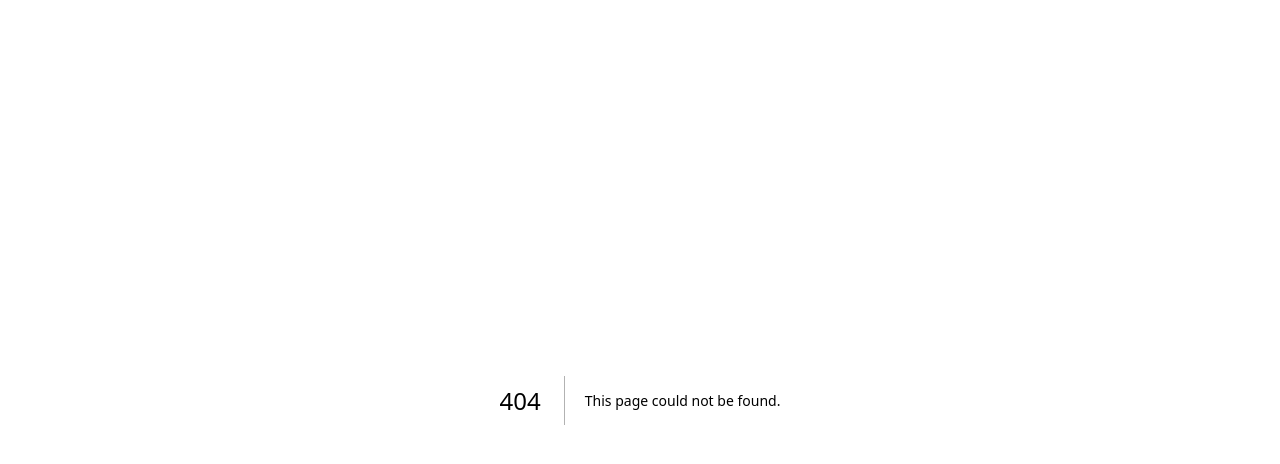
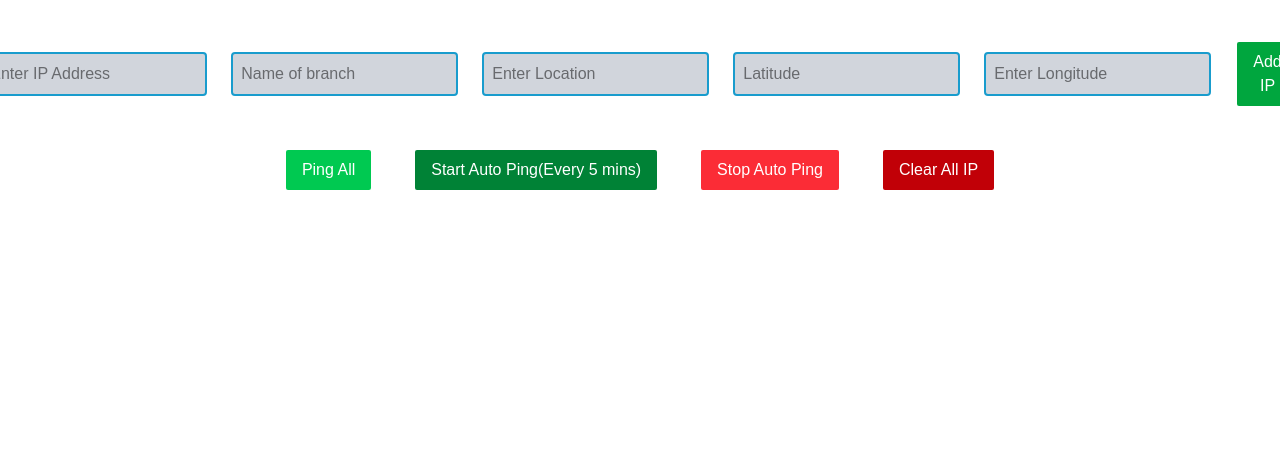
Before and after one commit to Dinesh-jrr/HEI-System, a Next.js app: page /admin in a window 1280 px wide. Before the commit this address had no page. Shown: the top 464 px of the page. Built offline with nearby package versions, Linux system fonts and the light colour scheme.

Commit message:
fixing the bugs

```diff
--- /dev/null
+++ b/app/admin/page.tsx
@@ -0,0 +1,187 @@
+"use client";
+
+import { Branch } from "@/types";
+import React, { useState } from "react";
+import Marquee from "react-fast-marquee";
+import { toast } from "sonner";
+
+type HeaderProps = {
+  onAddBranch: (branch: Branch) => void;
+};
+const Header = ({ onAddBranch }: HeaderProps) => {
+  const [ip, setIp] = useState("");
+  const [location, setLocation] = useState("");
+  const [name,setName]=useState("");
+  const [latitude,setLatitude]=useState("");
+  const [longitude,setLongitude]=useState("");
+  const [ipAddress,setIpAdrress]=useState("");
+  const [response,setResponse]=useState(null);
+  const [error, setError]=useState(null);
+  const [speed, setSpeed] = useState(50);
+  const [branchStatuses, setBranchStatuses] = useState<Branch[]>([]);
+
+
+  const updates = [
+    "Ping sent to all users",
+    "Kathmandu map updated",
+    "New marker added in Pokhara",
+    "Server restarted successfully",
+    "User feedback received"
+  ];
+
+
+
+
+
+  const handleAddIp = async () => {
+  const latNum = Number(latitude);
+  const lngNum = Number(longitude);
+
+  if (!ip || !name || !location || isNaN(latNum) || isNaN(lngNum)) {
+    toast.error("All fields are required and latitude/longitude must be valid numbers");
+    return;
+  }
+
+  try {
+    const res = await fetch("/api/branch", {
+      method: "POST",
+      headers: { "Content-Type": "application/json" },
+      body: JSON.stringify({ ipAddress: ip, branchName: name, location, latitude: latNum, longitude: lngNum }),
+    });
+    const data = await res.json();
+
+    if (!res.ok) {
+      setError(data.error || "Something went wrong");
+      setResponse(null);
+      toast.error(data.error || "Failed to add IP");
+    } else {
+      setResponse(data);
+      setError(null);
+
+      // Second: Immediately ping the IP
+    const pingRes = await fetch("/api/ping", {
+      method: "POST",
+      headers: { "Content-Type": "application/json" },
+      body: JSON.stringify({ ipAddress: data.ipAddress }),
+    });
+    const pingData = await pingRes.json();
+      const normalizedBranch: Branch = {
+          id: data._id || data.id,
+          name: data.branchName || name,
+          coords: [data.latitude || latNum, data.longitude || lngNum],
+          status: pingData.status || "down",
+          ipAddress: data.ipAddress || ip,
+          history: data.history || [],
+          latitude: 0,
+          longitude: 0,
+          branchName: "",
+          lat: 0,
+          lng: 0,
+          segments: [],
+          provinceCode: ""
+      };
+
+
+onAddBranch(normalizedBranch);
+toast.success("IP added successfully");
+
+setBranchStatuses(prev => [normalizedBranch, ...prev]);
+
+      // Clear inputs
+      setIp("");
+      setName("");
+      setLocation("");
+      setLatitude("");
+      setLongitude("");
+    }
+  } catch (err) {
+    setError((err as any).message || "Fetch error");
+    toast.error((err as any).message || "Fetch error");
+  }
+};
+
+
+  const handlePing=()=>{
+    toast.success("All IP pings Successfully!");
+  };
+
+  const handleAutoPing=()=>{
+    toast.success("Auto IP started Successfully!");
+  }
+
+  const handleStopPing=()=>{
+      toast.success("IP stopped Successfully!");
+  }
+
+  const handleClearPing=()=>{
+      toast.success("All IP clear Successfully!");
+  }
+
+
+  return (
+    <header className="text-white mt-10 rounded-lg flex flex-col  gap-10 items-center justify-center">
+      <div className="flex gap-6 justify-center items-center">
+        <input
+        type="text"
+        placeholder="Enter IP Address"
+        value={ip}
+        onChange={(e) => setIp(e.target.value)}
+        className="p-2 rounded text-black border-2 border-[#199ccd] bg-gray-300"
+
+      />
+      <input
+        type="text"
+        placeholder="Name of branch"
+        value={name}
+        onChange={(e) => setName(e.target.value)}
+        className="p-2 rounded text-black border-2 border-[#199ccd] bg-gray-300 "
+      />
+      <input
+       type="text"
+       placeholder="Enter Location"
+       value={location}
+       onChange={(e)=>setLocation(e.target.value)}
+       className="p-2 rounded text-black border-2 border-[#199ccd] bg-gray-300"
+       />
+       <input
+        type="text"
+        placeholder="Latitude"
+        value={latitude}
+        onChange={(e)=>setLatitude(e.target.value)}
+        className="p-2 rounded text-black border-2 border-[#199ccd] bg-gray-300"
+        />
+        <input
+         type="text"
+         placeholder="Enter Longitude"
+         value={longitude}
+         onChange={(e)=>setLongitude(e.target.value)}
+         className="p-2 rounded text-black border-2 border-[#199ccd] bg-gray-300"
+         />
+      <button
+  onClick={handleAddIp}
+  className="border-2 bg-green-600 px-4 py-2 rounded hover:bg-green-700 bg-gray-500">
+  Add IP
+</button>
+      </div>
+      {/* Buttons for the pings */}
+    <div className="flex gap-10 justify-center items-center">
+    <button onClick={handlePing}className="border-2 bg-green-500 hover:bg-green-700 rounded px-4 py-2">Ping All</button>
+    <button onClick={handleAutoPing} className="border-2 bg-green-700 hover:bg-green-500 rounded px-4 py-2">Start Auto Ping(Every 5 mins)</button>
+    <button onClick={handleStopPing} className="border-2 bg-red-500 hover:bg-red-700 rounded px-4 py-2">Stop Auto Ping</button>
+    <button onClick={handleClearPing} className="border-2 bg-red-700 hover:bg-red-500 rounded px-4 py-2">Clear All IP</button>
+      </div>
+
+    {/* <div className="bg-green-700 text-white py-2">
+      <Marquee pauseOnHover={true} speed={speed} gradient={false}>
+        {updates.map((update, index) => (
+          <span key={index} className="mx-8 text-lg">
+            {update}
+          </span>
+        ))}
+      </Marquee>
+    </div> */}
+    </header>
+  );
+};
+
+export default Header;
--- a/app/components/Map.tsx
+++ b/app/components/Map.tsx
@@ -220,8 +220,8 @@ useEffect(() => {
 
 
 useEffect(() => {
-  if (!branches.length || hasPinged.current) return;
-  hasPinged.current = true;
+  if (!branches.length) return;
+  // hasPinged.current = true;
 
   let isCancelled = false;
 
@@ -263,12 +263,12 @@ const timestamp = new Date().toLocaleTimeString(); // current time
 
 if (newStatus === "up") {
   toast.success(`${branch.name} is up`, {
-    description: `Latency: ${latency} ms\nTime: ${timestamp}`,
+    description: `Latency: ${latency} ms   \nTime: ${timestamp}`,
     position: "top-center",
   });
 } else {
   toast.error(`${branch.name} is down`, {
-    description: `Latency: ${latency} ms\nTime: ${timestamp}\nCheck connectivity.`,
+    description: `Latency: ${latency} ms || \nTime: ${timestamp}\nCheck connectivity.`,
     position: "top-right",
     duration: Infinity,
     style: { border: "1px solid red", backgroundColor: "#ffe5e5", color: "#900" },
--- a/app/layout.tsx
+++ b/app/layout.tsx
@@ -23,7 +23,7 @@ export default function RootLayout({
 }>) {
   return (
     <html lang="en">
-      <body className={`min-h-screen bg-green-500 ${inter.variable} antialiased`}>
+      <body className={`min-h-screen ${inter.variable} antialiased`}>
         {children}
         <Toaster position="top-center" richColors duration={1000}/>
       </body>
--- a/app/page.tsx
+++ b/app/page.tsx
@@ -42,7 +42,7 @@ function createIcon(L: any, isUp: boolean) {
 export default function Home() {
   return (
     <div className="flex flex-col min-h-screen">
-      <main className="flex-1 flex flex-col p-4 gap-4">
+      <main className="flex-1 flex flex-col">
         {/* Responsive Map Container */}
         <div className="w-full h-screen">
           <MapComponent />
```
Also changed, not shown: utils/highlightProvince.ts (deleted).
